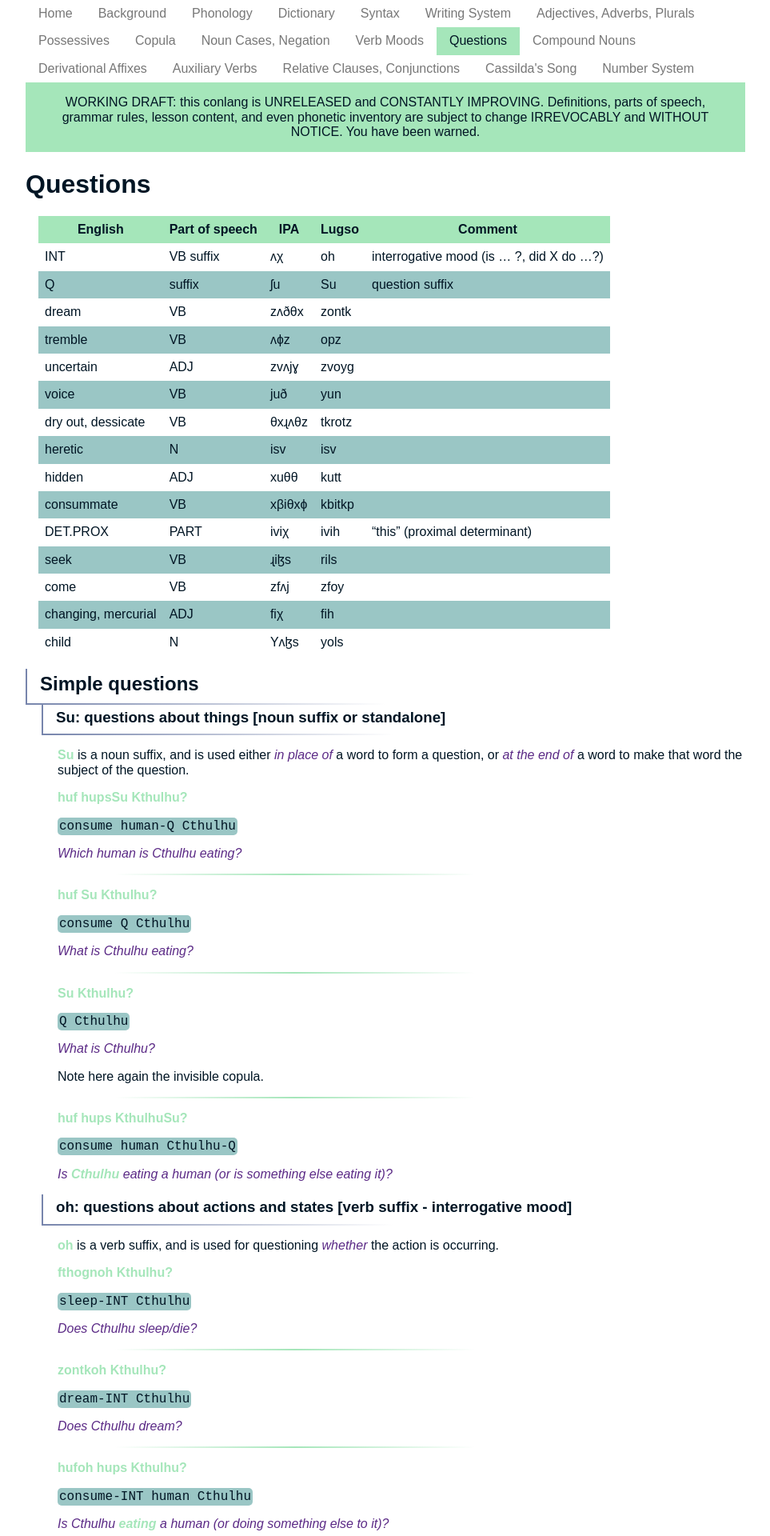
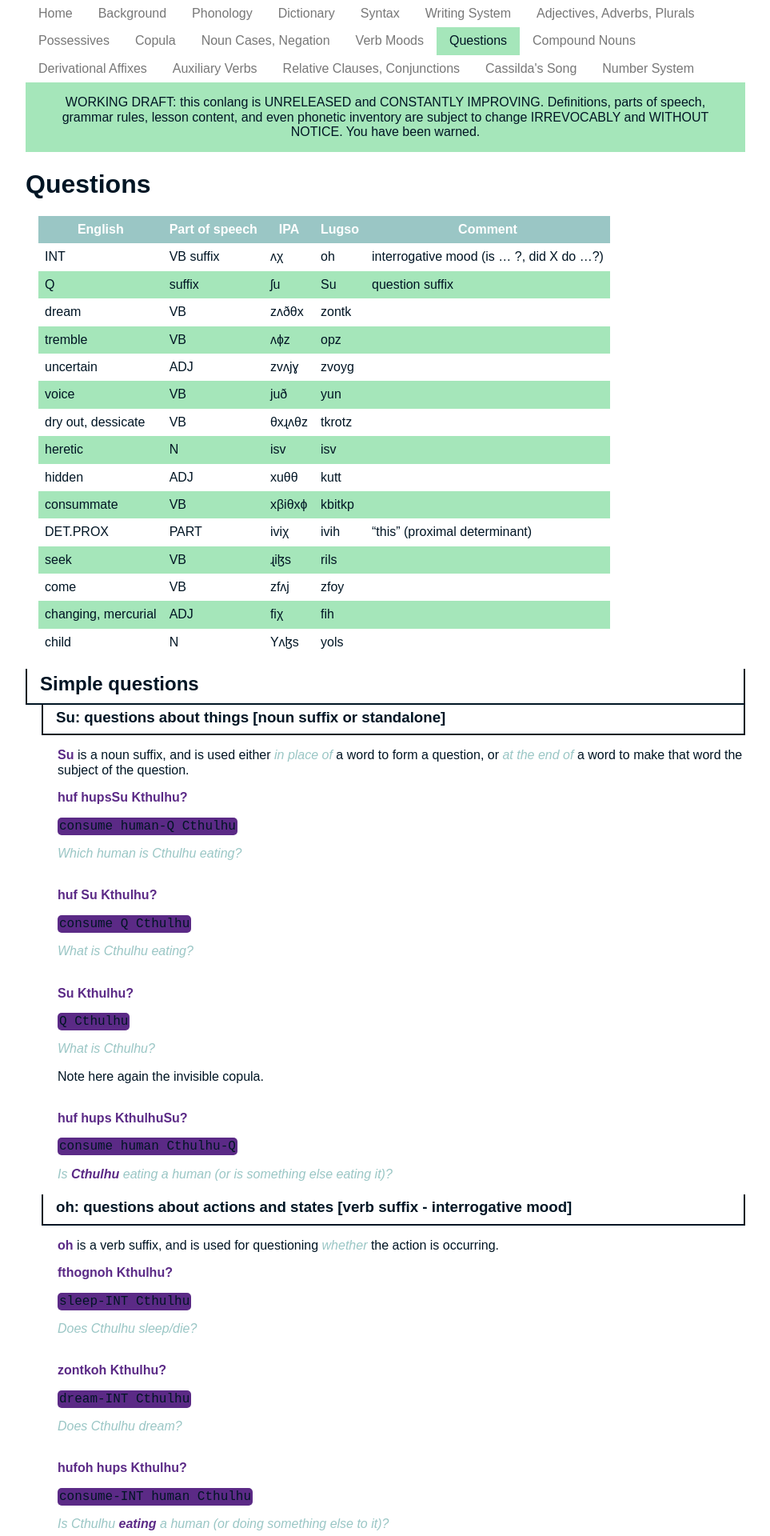
Before and after one commit to 0x70b1a5/lugso, a Jekyll site: the page built from 071_questions.md, in a window 1280 px wide. Shown: the top 1920 px of the page at 80% size, without its empty margins (158-1121 px from the left). Built offline with Jekyll 4.4.1, drawn with Linux system fonts in a browser that asks for light colours; nearby versions of some CDN libraries.

Commit message:
somehow, even more colors

```diff
--- a/assets/style.scss
+++ b/assets/style.scss
@@ -3,7 +3,7 @@
 
 $blak: #001524;
 $prim: #A5E6BA;
-$primtrans: #9AC6C5;
+$primdark: #9AC6C5;
 $turq: #7785AC;
 $seco: #5B2A86;
 $purp: #360568;
@@ -29,7 +29,7 @@ html {
 
             &:not(.active) {
                 &:hover{
-                    background: $primtrans;
+                    background: $primdark;
                 }
             }
         }
@@ -59,11 +59,11 @@ html {
     }
 
     strong {
-        color: $prim;
+        color: $seco;
     }
 
     em {
-        color: $seco;
+        color: $primdark;
     }
 
     img {
@@ -77,11 +77,12 @@ html {
         border-collapse: collapse;
 
         tr:nth-child(even) {
-            background-color: $primtrans;
+            background-color: $prim;
         }
 
         th {
-            background-color: $prim;
+            background-color: $primdark;
+            color:white;
         }
 
         td, th {
@@ -90,7 +91,7 @@ html {
     }
 
     code {
-        background: $primtrans;
+        background: $seco;
         padding: 2px;
         border-radius: 5px;
     }
@@ -98,7 +99,7 @@ html {
     hr {
         width: 50%;
         margin-left: 7em;
-        background-image: linear-gradient(90deg,transparent,$prim,transparent);
+        background-image: linear-gradient(90deg,darkparent,$prim,darkparent);
         border: 0;
         height: 2px;
     }
@@ -107,7 +108,7 @@ html {
 
         h1, h2, h3, h4, h5, h6 {
             border: 2px solid;
-            border-image: linear-gradient(90deg, $turq, transparent, transparent) 1;
+            border-image: linear-gradient(90deg, $turq, darkparent, darkparent) 1;
             border-top: none;
             padding: 5px 16px 10px 16px;
             margin:0px;
```
